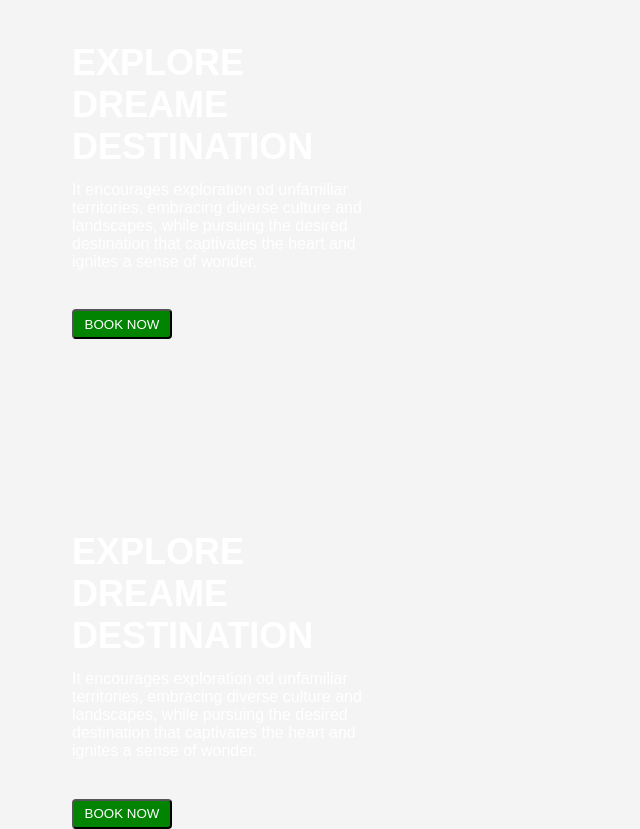
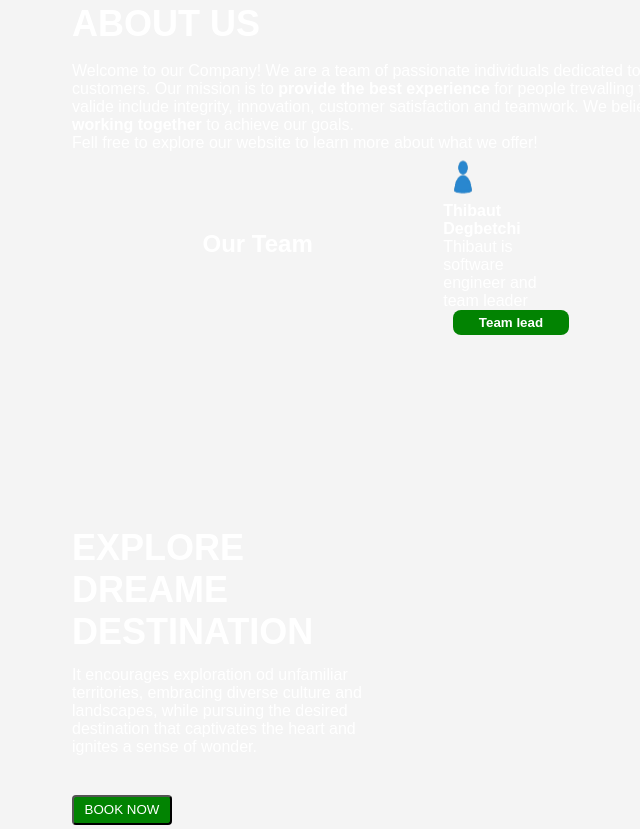
Before and after one commit to ThibautDegbetchi/travel_in_Benin, a plain HTML site: page travel_recommendation.html in a window 1280 px wide. Shown: the part 686-1515 px from the top of the page, without its empty margins (184-824 px from the left). Drawn offline with Linux system fonts and the light colour scheme.

Commit message:
section out team

```diff
--- a/style.css
+++ b/style.css
@@ -78,7 +78,6 @@ body {
     padding: 5px 15px;
     border: none;
     border-radius: 8px;
-    cursor: pointer;
     color: white;
     background-color: rgb(2, 131, 2);
 }
@@ -101,12 +100,29 @@ body {
     height: 9%;
     font-size:36px;
 }
+.about1{
+    color:white;
+    margin-top:15%;
+    width: 30%;
+    height: 9%;
+    font-size:36px;
+    font-weight: bold;
+}
 
 .homep {
     width: 25%;
     color:white;
     margin-left:20%;
     margin-top:1%;
+}
+.about_us{
+    width: 70%;
+    color:white;
+    margin-left:20%;
+    margin-top:1%;
+}
+.about{
+    margin-top:2%;
 }
 #book{
     margin-top:3%;
@@ -131,3 +147,29 @@ body {
     width: 30px;
     height: 30px;
 }
+.btn{
+    margin-left: 10px;
+    padding: 5px 15px;
+    border: none;
+    border-radius: 8px;
+    color: white;
+    background-color: rgb(2, 131, 2);
+}
+.profil{
+    width: 40px;
+    height: 50px;
+}
+.team{
+    width: 70%;
+    height: 10%;
+    display: flex;
+    align-items: center; /* Aligne verticalement l'image et le texte */
+    justify-content: space-evenly;
+}
+.team-info{
+    display: flex;
+    width: 20%;
+    height:15%;
+    flex-direction: column;
+    justify-content: center;
+}
--- a/travel_recommendation.html
+++ b/travel_recommendation.html
@@ -14,8 +14,8 @@
         </div>
         <ul class="nav-links">
             <li><a href="#home">Home</a></li>
-            <li><a href="#">About Us</a></li>
-            <li><a href="#">Contact Us</a></li>
+            <li><a href="#about_us">About Us</a></li>
+            <li><a href="#contact_us">Contact Us</a></li>
         </ul>
         <div class="search-container">
             <input type="text" placeholder="Enter a destination or keyword">
@@ -24,7 +24,7 @@
         </div>
     </nav>
     <div class="container">
-        <div class="home">
+        <section id="home" class="home">
             <h1 class="homeh1">
                 EXPLORE DREAME DESTINATION
             </h1>
@@ -37,8 +37,35 @@
             <button id="book">
                 BOOK NOW
             </button>
-        </div>
-        <div class="home">
+        </section><br>
+        <section id="about_us" class="about_us">
+            <h1 class="about1">
+                ABOUT US
+            </h1>
+            <p class="about">
+                Welcome to our Company! We are a team of passionate individuals
+                dedicated to providing execlent services/products to our customers.
+                Our mission is to <b>provide the best experience</b> for people trevalling
+                to different destinations around the world. Our valide include integrity,
+                innovation, customer satisfaction and teamwork. We believe in <b>putting ourcustomers
+                    first
+                </b>and <b>working together</b> to achieve our goals. </br> Fell free to explore our
+                 website to learn more about what we offer!
+            </p>
+                <div class="team">
+                    <h1 id="ou_team">Our Team</h1>
+                    <div class="team-info">
+                        <img class="profil" src="assets/profil.png" alt="profil">
+                        <b>Thibaut Degbetchi</b>
+                        <p>Thibaut is software engineer and team leader</p>
+                        <button class="btn" href="#"> <b>Team lead</b></button>
+                    </div>
+                </div>
+            <!-- <button id="book">
+                BOOK NOW
+            </button> -->
+        </section>
+        <section id="contact_us" class="contact_us">
             <h1 class="homeh1">
                 EXPLORE DREAME DESTINATION
             </h1>
@@ -51,27 +78,13 @@
             <button id="book">
                 BOOK NOW
             </button>
-        </div>
-        <div class="home">
-            <h1 class="homeh1">
-                EXPLORE DREAME DESTINATION
-            </h1>
-            <p class="homep">
-                It encourages exploration od unfamiliar territories,
-                embracing diverse culture and landscapes, while pursuing
-                the desired destination that captivates the heart and
-                ignites a sense of wonder.
-            </p>
-            <button id="book">
-                BOOK NOW
-            </button>
-        </div>
-        <div class="social-link">
+        </section>
+        <section class="social-link">
             <img class="icon" src="assets/twitter.png" alt="Twitter">
             <img class="icon" src="assets/facebook.png" alt="Facebook">
             <img class="icon" src="assets/insta.png" alt="Instagram">
             <img class="icon" src="assets/youtube.png" alt="youtube">
-        </div>
+        </section>
     </div>
 </body>
 </html>
```
Also changed, not shown: assets/profil.png (added).
